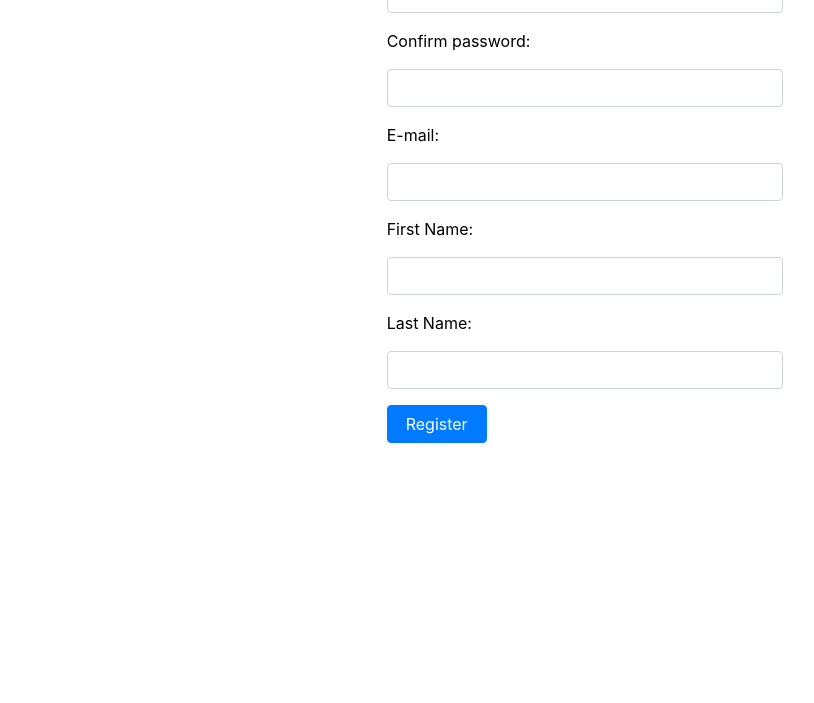
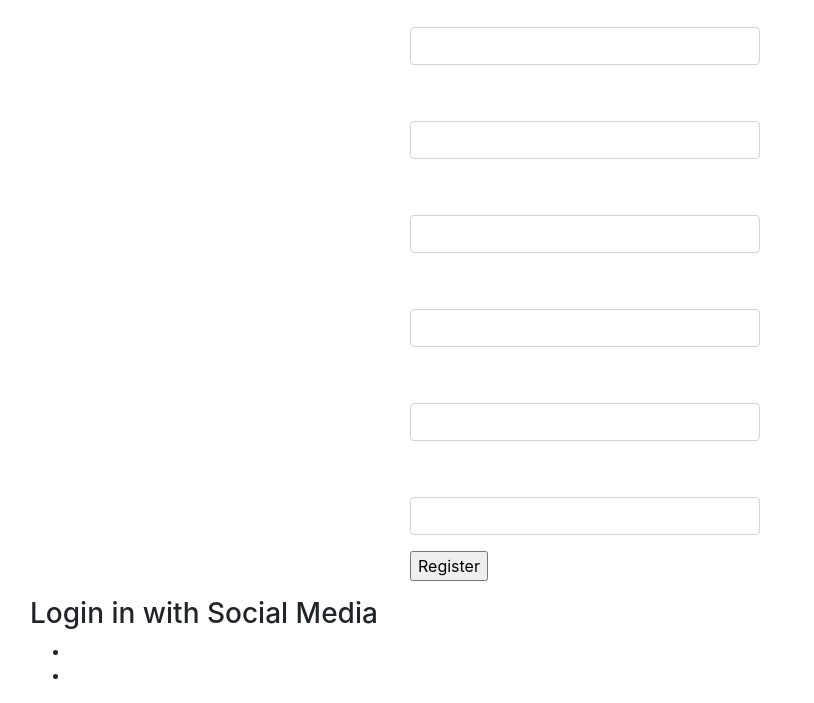
Before and after one commit to boldprediction/website, a Django app: page /register in a window 1280 px wide. Shown: the part 321-1024 px from the top of the page, without its empty margins (55-869 px from the left). Before the commit the page ends 764 px from the top, so only its background shows below. Run offline with Django 3.2, Linux system fonts and the light colour scheme; some libraries are stand-ins or nearby versions.

Commit message:
change the format of registration page

```diff
--- a/boldpredict/forms.py
+++ b/boldpredict/forms.py
@@ -1,8 +1,8 @@
 from django import forms
 
 from django.contrib.auth.models import User
-from django.contrib.auth import authenticate
 from boldpredict.models import *
+from django.contrib.auth.password_validation import validate_password, get_default_password_validators
 
 class RegistrationForm(forms.Form):
     username = forms.CharField(max_length = 20,
@@ -50,6 +50,7 @@ class RegistrationForm(forms.Form):
             raise forms.ValidationError("Password and confirm password don't match.")
         username = self.cleaned_data.get('username')
         email = self.cleaned_data.get('email')
+        validate_password(password,password_validators = get_default_password_validators())
         if User.objects.filter(username__exact=username):
             raise forms.ValidationError("Username is already exist.")
         if User.objects.filter(email__exact=email):
--- a/boldpredict/static/boldpredict/base.css
+++ b/boldpredict/static/boldpredict/base.css
@@ -1,10 +1,11 @@
-.title {
-	padding:20px;
+/* .title { */
+	/* padding:20px; */
 /*	background-image: url("https://i.pinimg.com/originals/1c/78/9b/1c789be9eaea563f0dfb0a5f1e860387.jpg");
 	background-color: blue;*/
-}
+/* } */
 
-.text-bold {
+/* .text-bold {
 	font-weight: bold;
 	font-size: large;
 }
+ */
--- a/boldpredict/templates/boldpredict/base.html
+++ b/boldpredict/templates/boldpredict/base.html
@@ -4,15 +4,26 @@
         <meta charset="utf-8">
         <meta name="viewport" content="width=device-width, initial-scale=1, shrink-to-fit=no">
 		<link rel="stylesheet" href="https://stackpath.bootstrapcdn.com/bootstrap/4.3.1/css/bootstrap.min.css" integrity="sha384-ggOyR0iXCbMQv3Xipma34MD+dH/1fQ784/j6cY/iJTQUOhcWr7x9JvoRxT2MZw1T" crossorigin="anonymous">		{% load static %}
+		<link href="{% static 'boldpredict/styles.css' %}" rel="stylesheet" type="text/css">
 		{% block staticfiles %}
 		{% endblock %}
  		<link href="{% static 'boldpredict/base.css' %}" rel="stylesheet" type="text/css">
         <!-- Bootstrap core CSS -->
 
-		<title>BOLDpredictions</title>
+		<title>BOLD predictions</title>
 	</head>
 	<body>
-		<div class = "head">
+		<section class="main">
+			<div id="Content" class="wrapper topSection">
+				<div id="Header">
+					<div class="wrapper">
+						<div class="logo"><h1><img src="{% static 'images/logo.png' %}" />BOLD predictions</h1>	</div>
+					</div>
+				</div>
+				<!-- <h2>Stay tuned we're launching soon.</h2> 	 -->
+			<!-- <div class="countdown styled"></div> -->
+			</div>
+		</section>
 			{% block header %}
 			{% endblock %}
 		</div>
--- a/boldpredict/templates/boldpredict/register.html
+++ b/boldpredict/templates/boldpredict/register.html
@@ -2,26 +2,14 @@
 
 
 {% block header %}
-<div class="container-fluid">
-    <hr>
-	<div class="row">
-		<div class="col-md-12">
-			<h1 class="text-center text-info" >
-				BOLDpredictions
-			</h1>
-		</div>
-    </div>
-</div>
-
 {% endblock%}
 
 
 {% block content %}
 
 {% load static %}
-
-<div class="container-fluid">
-    <hr>
+<section class="subscribe spacing">
+	<div class="container">
 		<!-- <div class="row">
 			<div class="col-md-12">
 				<h1 class="text-center text-info" >
@@ -36,7 +24,7 @@
 			</div>
 
 			<div class="col-md-4">
-            <p style="color: black" >Register to BOLDpredictions:</p>
+				<!-- <p style="color: white" >Register to BOLDpredictions</p> -->
 					{% for error in form.non_field_errors %}
 						<span style="color: red">
 						{{error}}
@@ -45,23 +33,38 @@
 				<form role="form" method="post" action="{% url 'register' %}">
 					{% for field in form.visible_fields %}
 						<div class="form-group">
-                        <label style="color: black" >
+							<label style="color: white" >
 								{{field.label_tag}}
 							</label>
 							{{ field }}
 						</div>
 					{% endfor %}
 					{% csrf_token%}
-
-				<button type="submit" class="btn btn-primary" style="width: 100px">
-					Register
-				</button>
+					<div id="subscribe">
+						<p class="subscribe-input"><input type="submit" value="Register" name="Submit"></p>
+					</div>
 				</form>
 			</div>
 			<div class="col-md-4">
 			</div>
 		</div>
 	</div>
+</section>
+<section class="features spacing">
+	<div class="container">
+	<div id="subscribe">
+	<!-- <h2 class="text-center">Login in with Social Media</h2> -->
+	<h3>Login in with Social Media</h3>
+		<div id="socialIcons">
+			<ul>
+				<li><a href="" title="Twitter" class="twitterIcon"></a></li>
+				<li><a href="" title="facebook" class="facebookIcon"></a></li>
+			</ul>
+		</div>
+	</div>
+
+	</div>
+</section>
 
 
 {% endblock%}
```
Also changed, not shown: webapp/settings.py (+7 -3 lines). Lines whose indentation alone changed are shown as unchanged.
